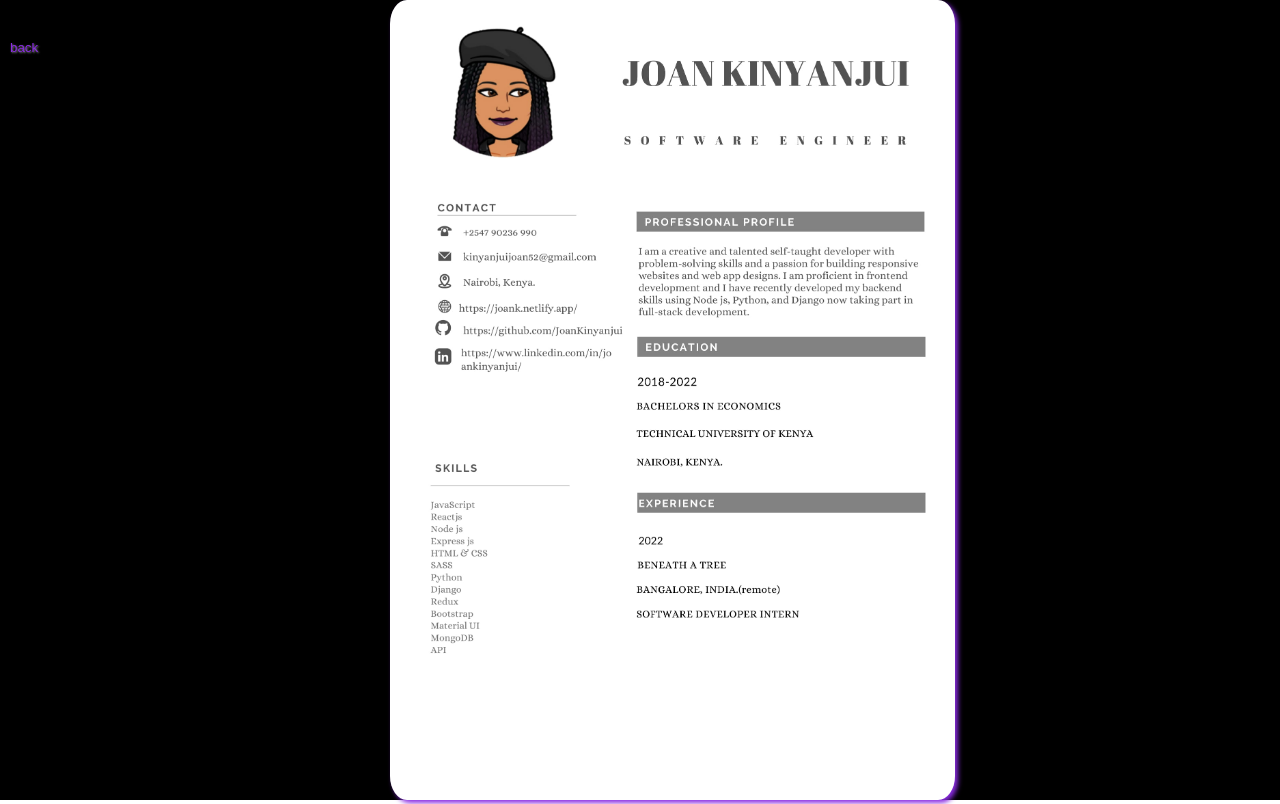
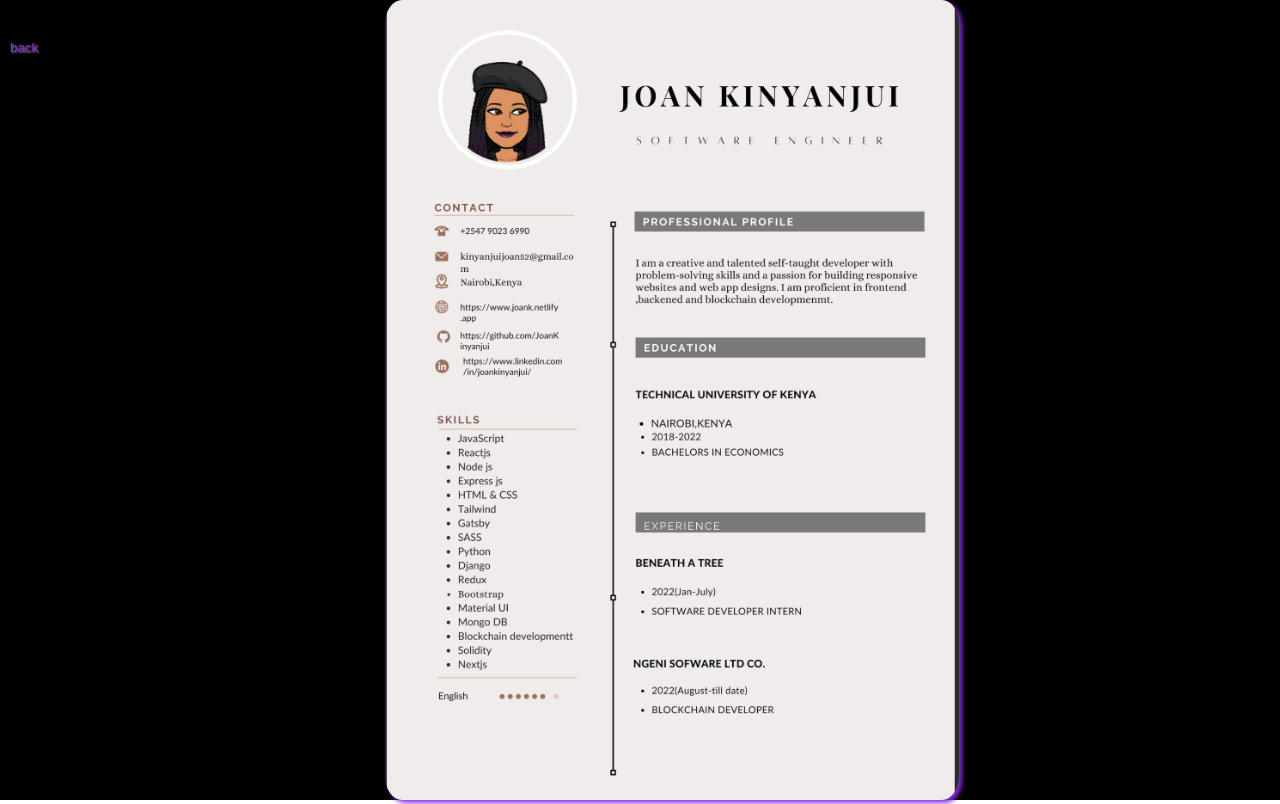
Before and after one commit to JoanKinyanjui/Kinyanjui, a React (Create React App) app: page /Resume in a window 1280 px wide. Built offline with nearby package versions, Linux system fonts and the light colour scheme; a web font is replaced by a local one.

Commit message:
Update Resume.js
updated resume

```diff
--- a/src/Components/Resume.js
+++ b/src/Components/Resume.js
@@ -9,7 +9,7 @@ function Resume() {
      <div className='goBack'>
         <button onClick={() => navigate(-1)} className='goback-button'> back</button>
     </div>
-        <img  src='/Images/cv-2022-1.jpg' className='resume-img'/>
+        <img  src='/Images/joanCV2022.png' className='resume-img'/>
     </div>
   )
 }
```
